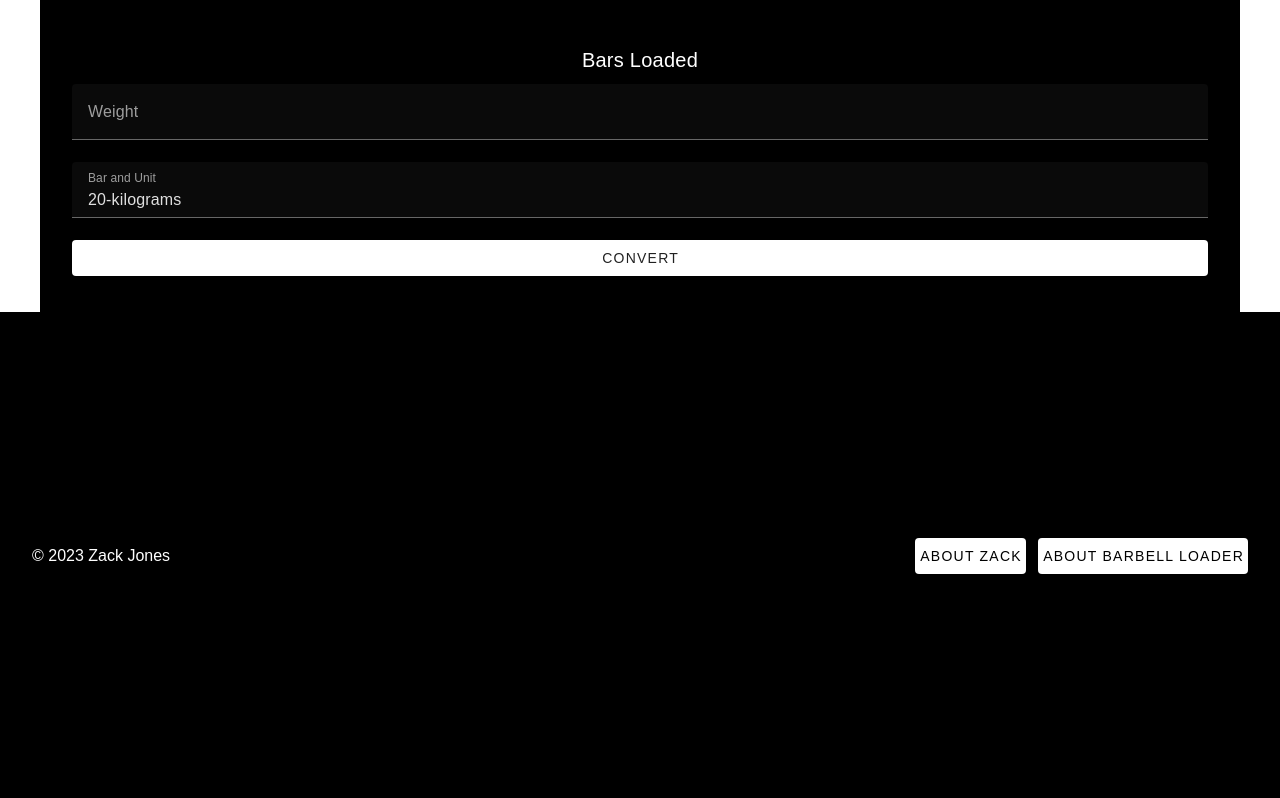
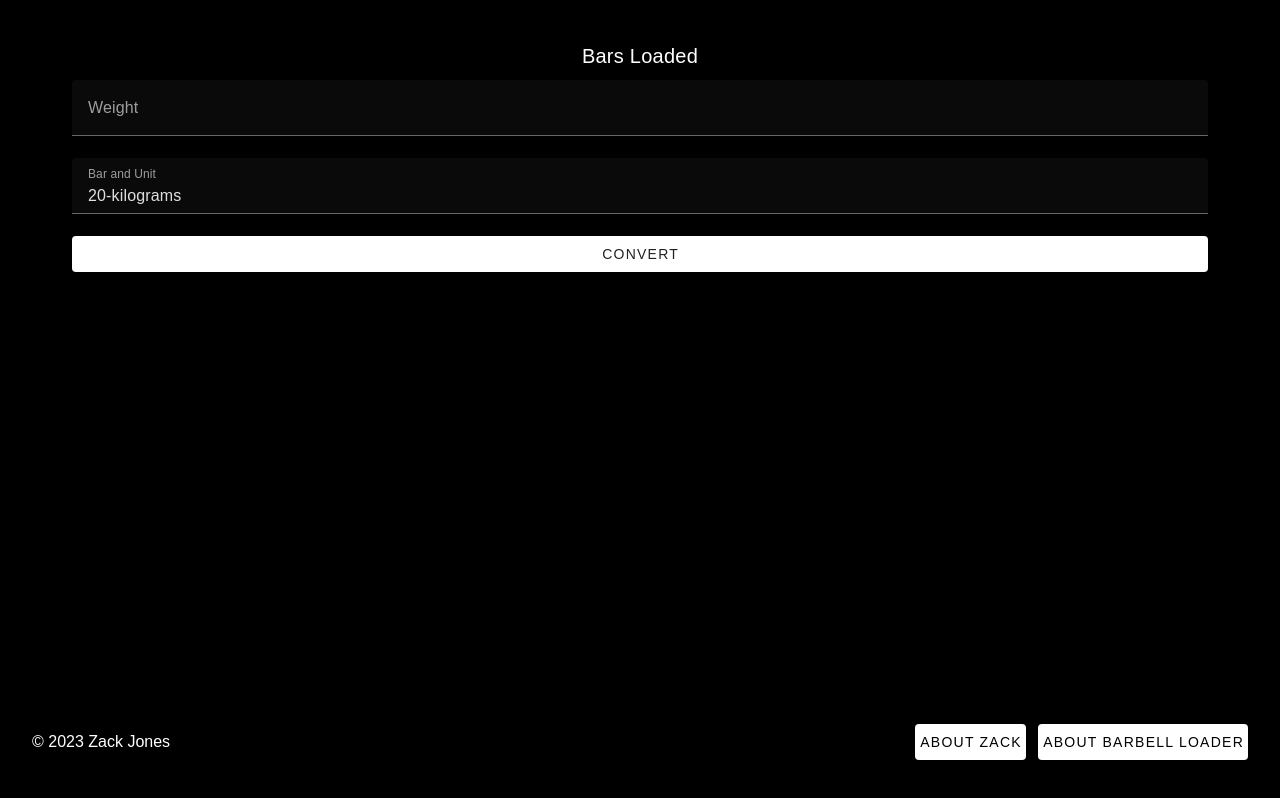
Before and after one commit to zajonesck/weight-converter, a Vue app: page / in a window 1280 px wide. Built offline with nearby package versions, Linux system fonts and the light colour scheme.

Commit message:
css and footer tweaks

```diff
--- a/src/App.vue
+++ b/src/App.vue
@@ -1,10 +1,10 @@
 <!--App.vue-->
 <template>
-  <v-app id="app" style="height: 100%; width: 100%">
-    <v-container class="py-5 fill-height main-content">
+  <v-app id="app">
+    <v-container style="min-height: calc(100vh - 100px)">
       <v-row justify="center" align="center">
         <v-col cols="12">
-          <v-card class="pa-4" color="black" dark>
+          <v-card class="pa-4" color="black">
             <v-card-title class="text-center headline"
               >Bars Loaded</v-card-title
             >
@@ -40,7 +40,41 @@
         </v-col>
       </v-row>
     </v-container>
-    <v-footer color="black" class="white--text">
+    <v-container fluid>
+      <v-row>
+        <v-col col="12">
+          <v-footer absolute padless class="font-weight-medium" color="black">
+            <v-row justify="space-between" align="center">
+              <v-col cols="auto">
+                <p>&copy; 2023 Zack Jones</p>
+              </v-col>
+
+              <v-col cols="auto" class="d-flex justify-end">
+                <v-btn
+                  text
+                  color="white"
+                  href="https://zackjones.xyz/"
+                  class="px-1 py-1 ml-3"
+                  target="_blank"
+                >
+                  About Zack
+                </v-btn>
+                <v-btn
+                  text
+                  color="white"
+                  href="https://github.com/zajonesck/weight-converter/blob/main/README.md"
+                  class="px-1 py-1 ml-3"
+                  target="_blank"
+                >
+                  About Barbell Loader
+                </v-btn>
+              </v-col>
+            </v-row>
+          </v-footer>
+        </v-col>
+      </v-row>
+    </v-container>
+    <!-- <v-footer absolute inset width="auto" class="py-12">
       <v-container fluid>
         <v-row justify="space-between" align="center">
           <v-col cols="auto">
@@ -69,7 +103,7 @@
           </v-col>
         </v-row>
       </v-container>
-    </v-footer>
+    </v-footer> -->
   </v-app>
 </template>
 
@@ -140,24 +174,6 @@ body {
   font-family: Arial, sans-serif; /* example of setting a default font */
 }
 
-.v-footer {
-  position: fixed;
-  bottom: 0;
-  width: 100%;
-  height: 10px;
-  background-color: black;
-  color: white;
-  text-align: center;
-  padding: 5px 0;
-  display: flex;
-  align-items: center;
-  justify-content: center;
-}
-
-.v-container {
-  background-color: black !important; /* Your desired color */
-}
-
 /* You can also set these properties on your root component (e.g., #app for a Vue application) */
 
 #app {
--- a/src/main.js
+++ b/src/main.js
@@ -3,13 +3,26 @@ import App from "./App.vue";
 
 // Vuetify
 import "vuetify/styles";
-import { createVuetify } from "vuetify";
+import { createVuetify, ThemeDefinition } from "vuetify";
 import * as components from "vuetify/components";
 import * as directives from "vuetify/directives";
+
+const myCustomLightTheme = {
+  dark: false,
+  colors: {
+    background: "#000000",
+  },
+};
 
 const vuetify = createVuetify({
   components,
   directives,
+  theme: {
+    defaultTheme: "myCustomLightTheme",
+    themes: {
+      myCustomLightTheme,
+    },
+  },
 });
 
 createApp(App).use(vuetify).mount("#app");
```
